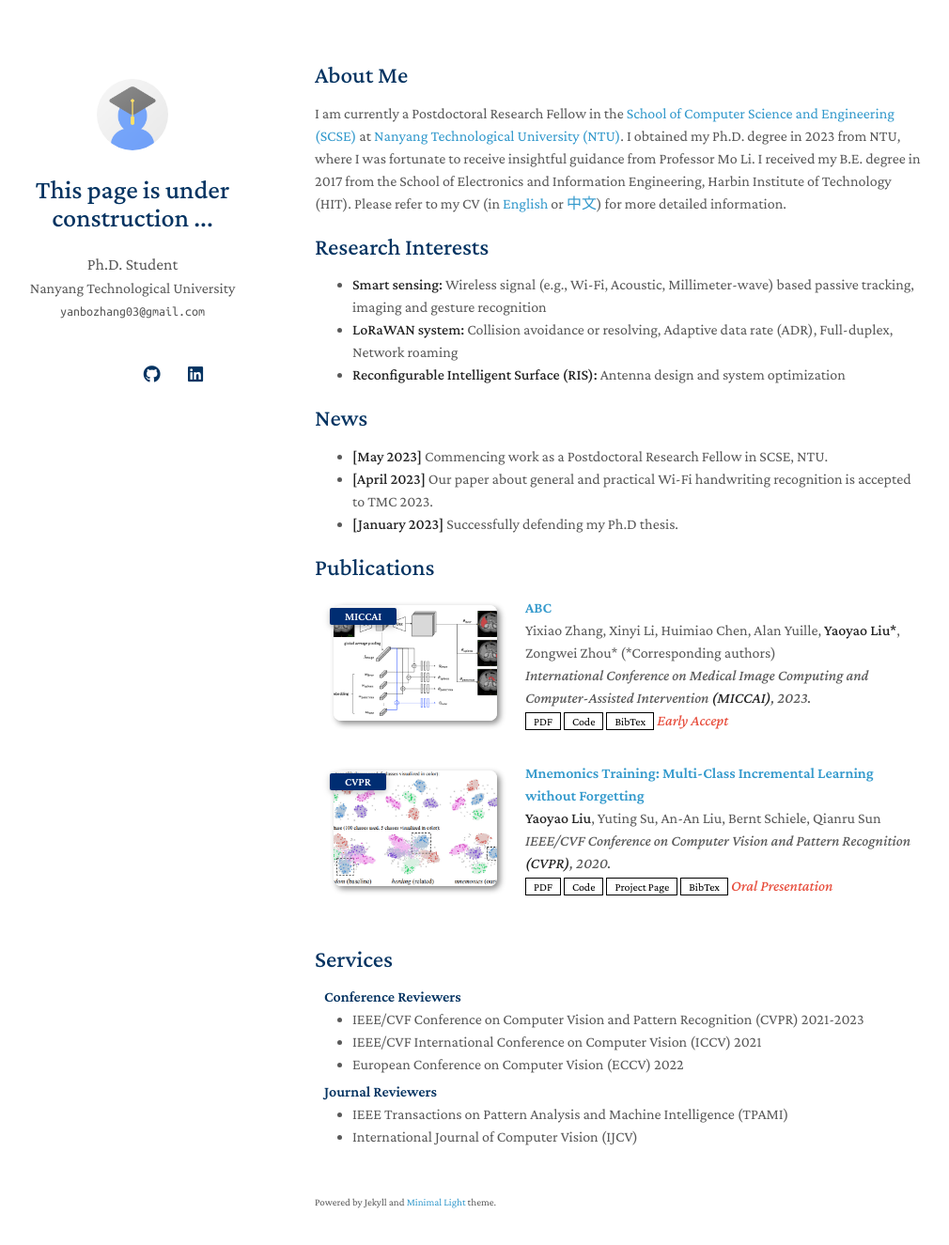
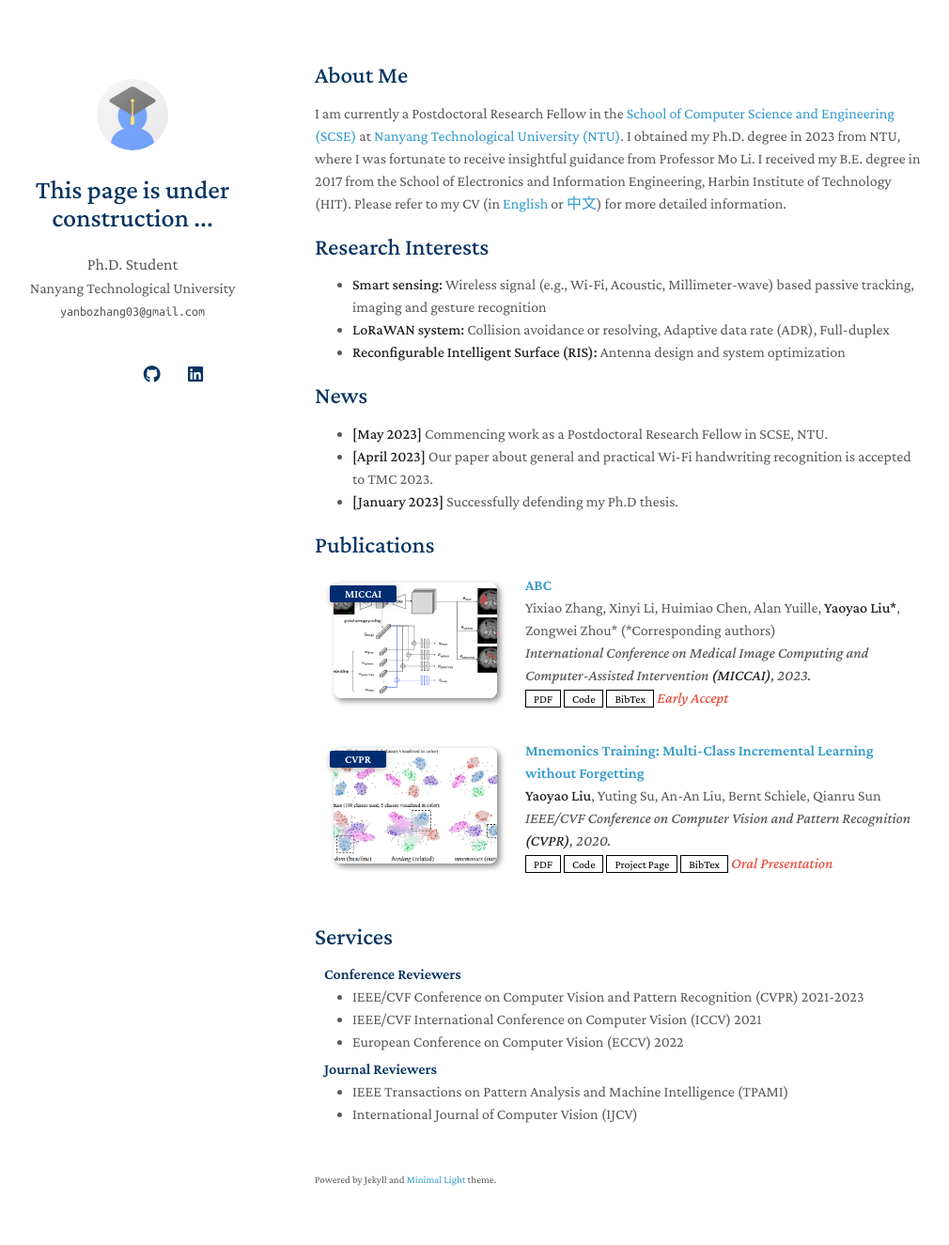
Before and after one commit to yanbozhang003/yanbozhang003.github.io, a Jekyll site: the page built from index.md, in a window 1280 px wide and 1360 px high. Shown: the top 1325 px of the window at 94% size, without its empty margins (135-1145 px from the left). Built offline with Jekyll 4.4.1, drawn with Linux system fonts in a browser that asks for light colours; nearby versions of some CDN libraries; a style sheet for code colours, icons or effects is not loaded; our own code applies the rules of GitHub Pages for plain Markdown files.

Commit message:
Update index.md

```diff
--- a/index.md
+++ b/index.md
@@ -12,7 +12,7 @@ Please refer to my CV (in [English](./assets/files/CV/CV_Yanbo_English.pdf) or [
 ## Research Interests
 
 - **Smart sensing:** Wireless signal (e.g., Wi-Fi, Acoustic, Millimeter-wave) based passive tracking, imaging and gesture recognition
-- **LoRaWAN system:** Collision avoidance or resolving, Adaptive data rate (ADR), Full-duplex, Network roaming
+- **LoRaWAN system:** Collision avoidance or resolving, Adaptive data rate (ADR), Full-duplex
 - **Reconfigurable Intelligent Surface (RIS):** Antenna design and system optimization
 
 ## News
```
